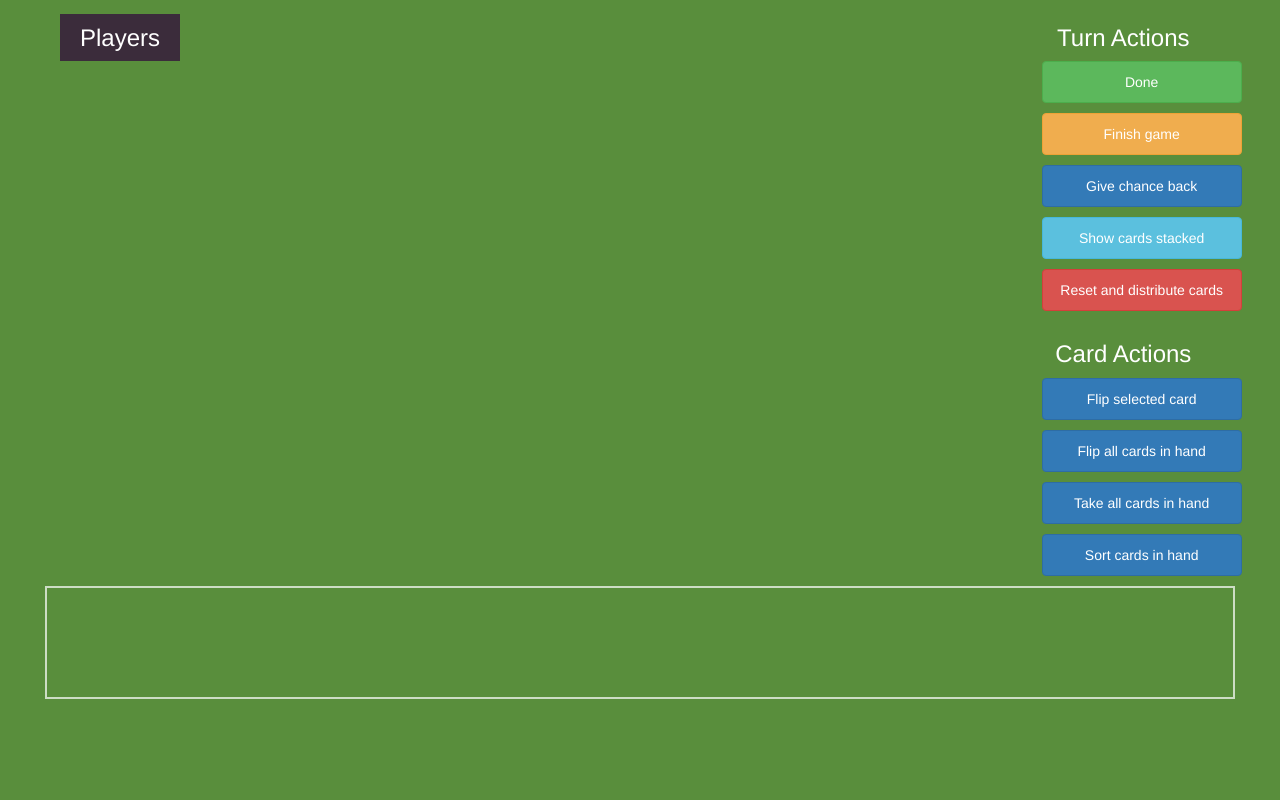
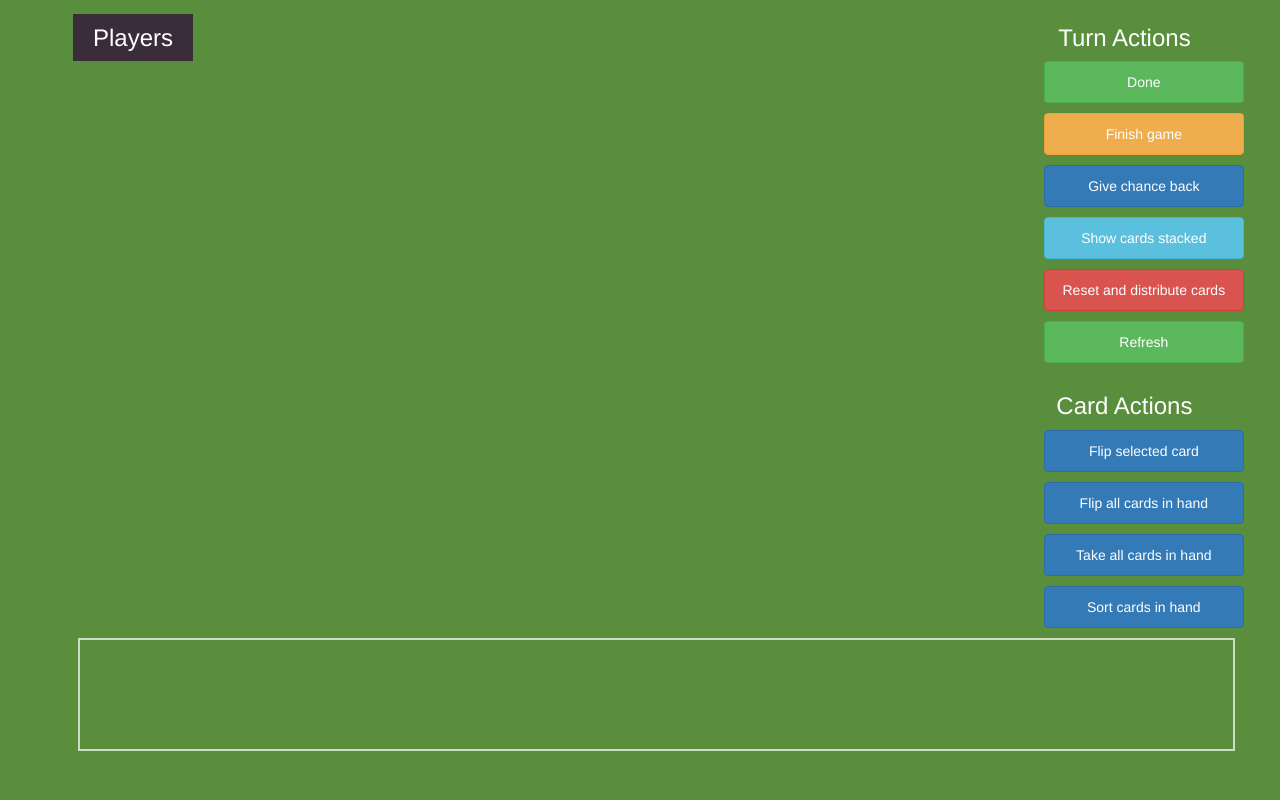
Before and after one commit to Sanvit-Katrekar/badam-7, a Flask app: template app/templates/play.html in a window 1280 px wide. Run offline with Flask 3, Linux system fonts and the light colour scheme; the template is opened without the code that fills it, so the values that code supplies are empty; some libraries are stand-ins or nearby versions; some web fonts are replaced.

Commit message:
fix: design for card grid and hand container now centered

```diff
--- a/app/templates/play.html
+++ b/app/templates/play.html
@@ -16,7 +16,7 @@
 
 <body>
 	<div class="container-fluid flex-column slots-container" width="100%">
-		<div class="row">
+		<div class="row" style="margin-left: -2px !important;">
 			<div class="col-md-2 col-sm-3" style="padding: 0px !important; padding-top: 2rem !important;">
 				<h3 style="background-color: #3B2C3B; display: inline; padding: 1rem 2rem; margin-top: 1rem;">Players</h3>
 				<ol style="padding-top: 2rem;">
@@ -71,6 +71,7 @@
 					<button class="btn btn-primary" onclick="window.location.href='/return-chance'">Give chance back</button>
 					<button class="btn btn-info" id="show-stack-btn">Show cards stacked</button>
 					<button class="btn btn-danger" id="distribute-cards-btn" onclick="window.location.href='/distribute-cards'">Reset and distribute cards</button>
+					<button class="btn btn-success" id="reload-btn" onclick="window.location.reload();">Refresh</button>
 				{% else %}
 					<button class="btn btn-danger">Actions Disabled</button>
 				{% endif %}
@@ -84,7 +85,7 @@
 	</div>
     <div class="row">
         <div class="col">
-			<div class="small-hand-container" width="100%">
+			<div class="small-hand-container" width="100%" style="margin-left: 33px;">
                 <div class="small-hand" id="player-hand">
                     {% for card in hand.cards %}
 						{% if card.status.value == 0 %}
```
